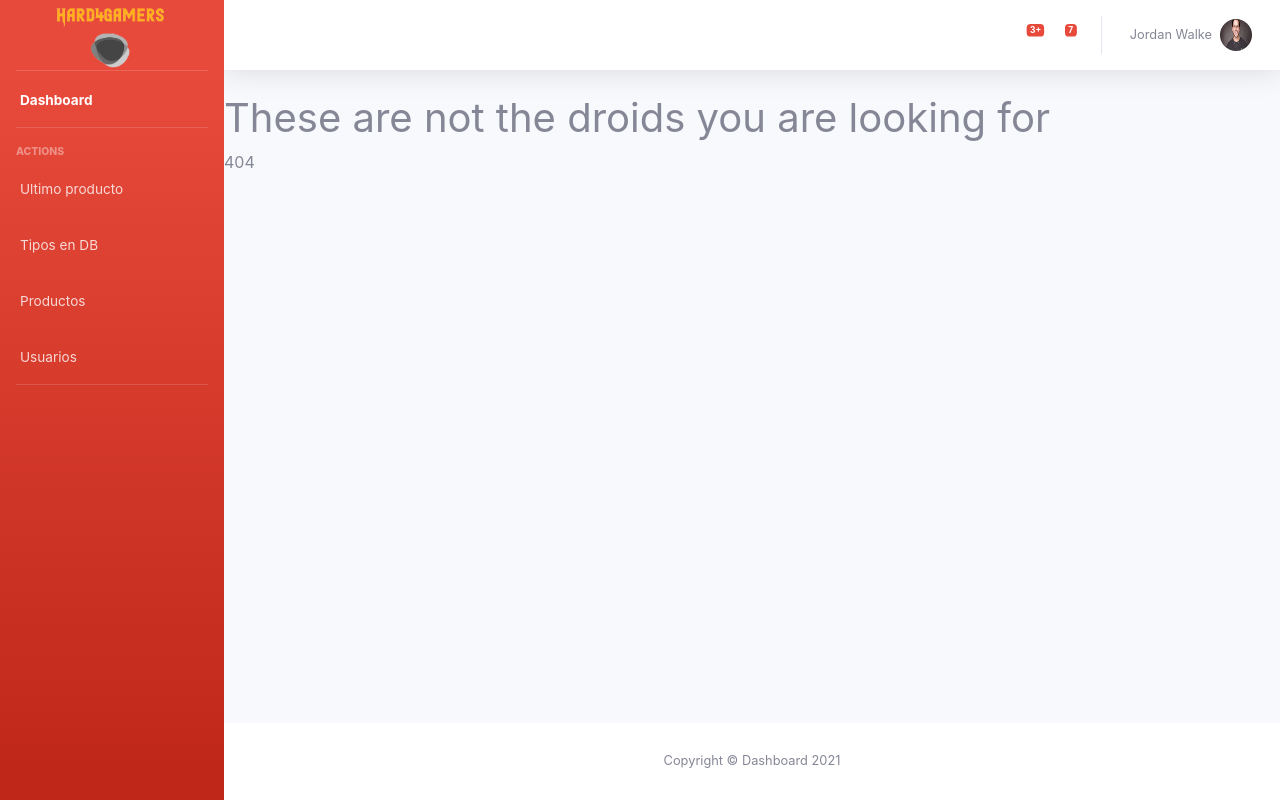
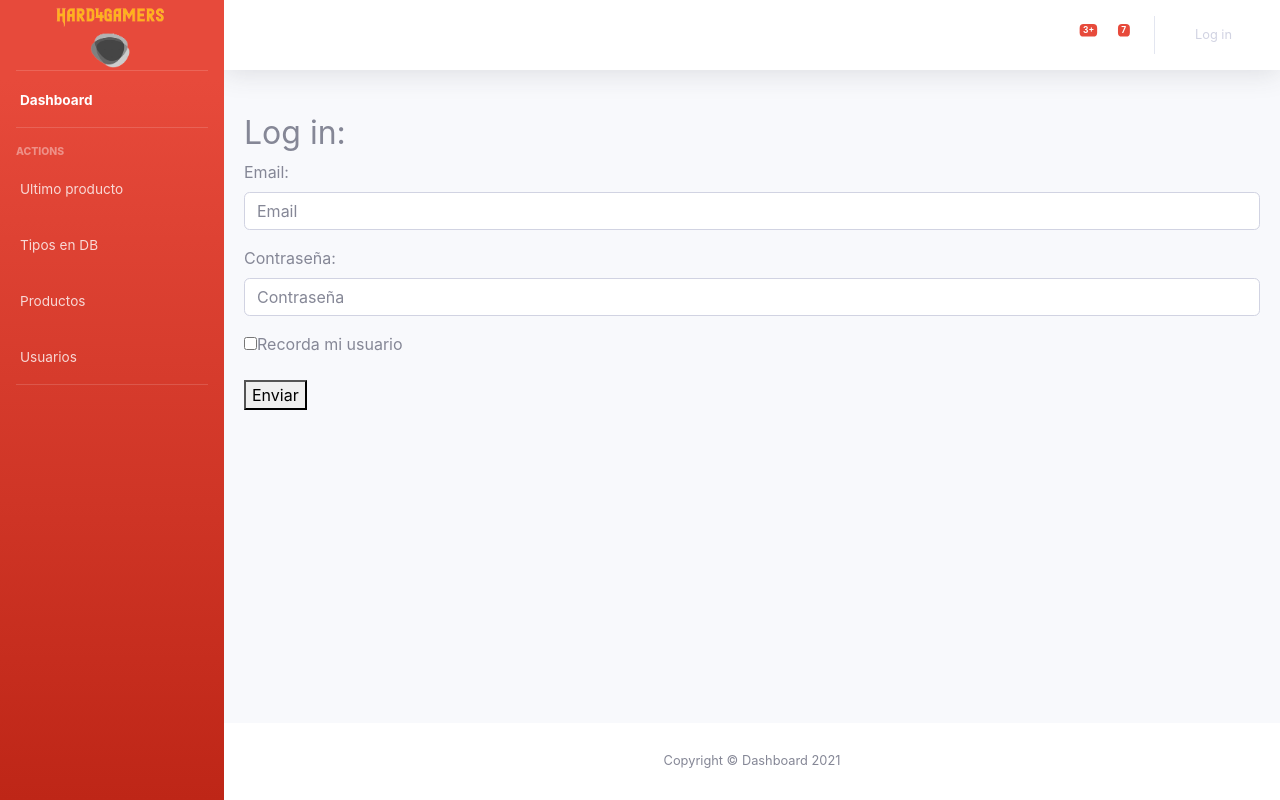
Before and after one commit to Juan-Ignacio-Bordignon/Proyecto-Ecommerce, a React (Create React App) app in the folder dashboard/: page /login in a window 1280 px wide. Before the commit this address had no page. Built offline with nearby package versions, Linux system fonts and the light colour scheme; the HTML template or start-up script is replaced by a standard one.

Commit message:
Login dashboard funcionando

```diff
--- a/dashboard/src/App.js
+++ b/dashboard/src/App.js
@@ -9,6 +9,7 @@ import ProductsTable from "./components/contentWrapper/productsTable/productsTab
 import GenresInDb from "./components/contentWrapper/contentCard/typesInDb/typesInDb";
 import MovieDetail from "./components/contentWrapper/contentCard/lastProductDetail/lastProductDetail";
 import UsersTable from "./components/contentWrapper/usersTable/usersTable"
+import Login from "./components/contentWrapper/login/login"
 import Error404 from "./components/errors/404";
 
 function App() {
@@ -25,6 +26,7 @@ function App() {
             <Route path="/charts" exact={true} component={GenresInDb} />
             <Route path="/tables" exact={true} component={ProductsTable} />
             <Route path="/users" exact={true} component={UsersTable} />
+            <Route path="/login" exact={true} component={Login}/>
             <Route path="/" exact={true} component={ContentWrapper} />
             <Route component={Error404} />
           </Switch>
--- a/dashboard/src/components/contentWrapper/contentWrapper.js
+++ b/dashboard/src/components/contentWrapper/contentWrapper.js
@@ -2,6 +2,11 @@ import CategoriesInDb from "./contentCard/typesInDb/typesInDb";
 import ContentRowTop from "./contentRowTop/contentRowTop";
 import MovieDetail from "./contentCard/lastProductDetail/lastProductDetail";
 import ProductsTable from "./productsTable/productsTable";
+
+if(sessionStorage.getItem("loged")){
+  console.log(sessionStorage.getItem("loged"))
+}
+
 
 export default function ContentWrapper() {
   return (
--- /dev/null
+++ b/dashboard/src/components/contentWrapper/login/login.js
@@ -0,0 +1,85 @@
+import React, { useRef, useState } from "react";
+import { Redirect } from "react-router-dom";
+
+function Login() {
+  const email = useRef();
+  const password = useRef();
+  const [errors, setErrors] = useState();
+  if(sessionStorage.getItem("loged")){
+      sessionStorage.removeItem("loged")
+  }
+
+  function onSubmit(event) {
+    event.preventDefault();
+    logUser();
+  }
+  async function logUser() {
+    const data = {
+      email: email.current.value,
+      password: password.current.value,
+    };
+    const response = await fetch("/api/users/login", {
+      method: "POST",
+      body: JSON.stringify(data),
+      headers:{
+        'Content-Type': 'application/json'
+      }
+    });
+    const result = await response.json();
+    console.log(result)
+    if (result.msg) {
+      setErrors(result.msg);
+      return
+    }
+    sessionStorage.setItem("loged",JSON.stringify(result));
+    window.location.replace("/")
+  }
+  function error() {
+    return (
+      <div className="alert alert-danger" role="alert">
+        {errors}
+      </div>
+    );
+  }
+  return (
+    <div className="card-body">
+      <h2>Log in:</h2>
+      {errors ? error() : ""}
+      <form onSubmit={onSubmit}>
+        <div className="mb-3">
+          <label for="email" className="form-label">
+            Email:
+          </label>
+          <input
+            className="form-control"
+            id="email"
+            type="email"
+            name="email"
+            placeholder="Email"
+            ref={email}
+          />
+        </div>
+        <div className="mb-3">
+          <label for="password" className="form-label">
+            Contraseña:
+          </label>
+          <input
+            className="form-control"
+            id="password"
+            type="password"
+            name="password"
+            placeholder="Contraseña"
+            ref={password}
+          />
+        </div>
+        <div className="mb-3">
+          <input type="checkbox" name="remember" value="remember" />
+          <label>Recorda mi usuario</label>
+        </div>
+        <button type="submit">Enviar</button>
+      </form>
+    </div>
+  );
+}
+
+export default Login;
--- a/dashboard/src/components/contentWrapper/topNavBar/topNavBar.js
+++ b/dashboard/src/components/contentWrapper/topNavBar/topNavBar.js
@@ -1,4 +1,13 @@
+import { Link } from "react-router-dom";
 import defaultProfilePic from "../../../assets/images/jordan-walke.png";
+
+function link() {
+  return <Link className="nav-link dropdown-toggle" to={"/login"}>Log in</Link>;
+}
+function user() {
+  return <div >{JSON.parse(sessionStorage.getItem("loged")).user_name}</div>;
+}
+
 
 export default function TopNavBar(props) {
   return (
@@ -28,17 +37,11 @@ export default function TopNavBar(props) {
         <div className="topbar-divider d-none d-sm-block"></div>
 
         <li className="nav-item dropdown no-arrow">
-          <a className="nav-link dropdown-toggle" href="/" id="userDropdown">
+          <div className="nav-link dropdown-toggle" href="/" id="userDropdown">
             <span className="mr-2 d-none d-lg-inline text-gray-600 small">
-              Jordan Walke
+              {sessionStorage.getItem("loged") ? user() : link()}
             </span>
-            <img
-              className="img-profile rounded-circle"
-              src={defaultProfilePic}
-              alt="Jordan Walke - Creador de React"
-              width="60"
-            />
-          </a>
+          </div>
         </li>
       </ul>
     </nav>
```
Also changed, not shown: 2 other files (tests, documents, lock files or other folders).
